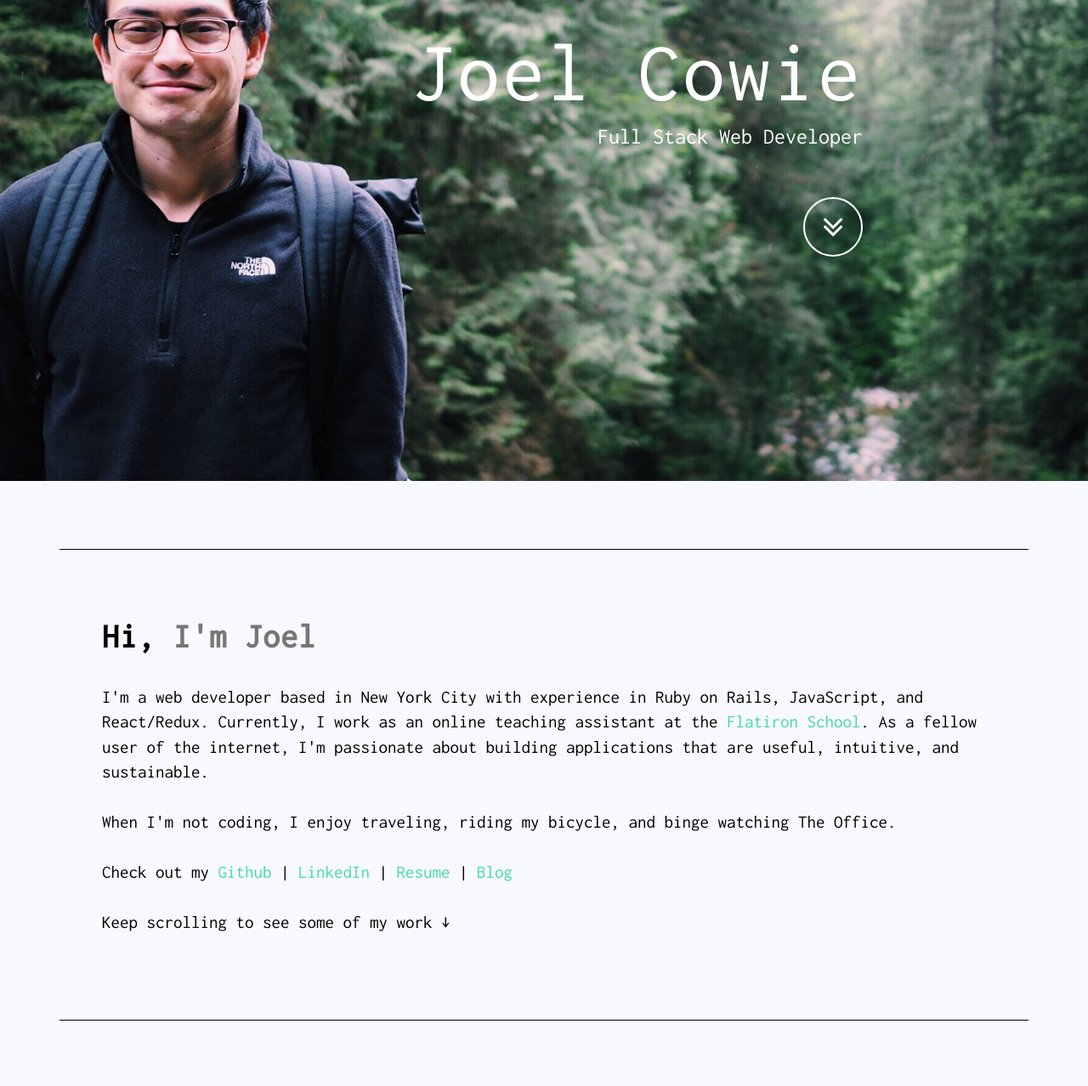
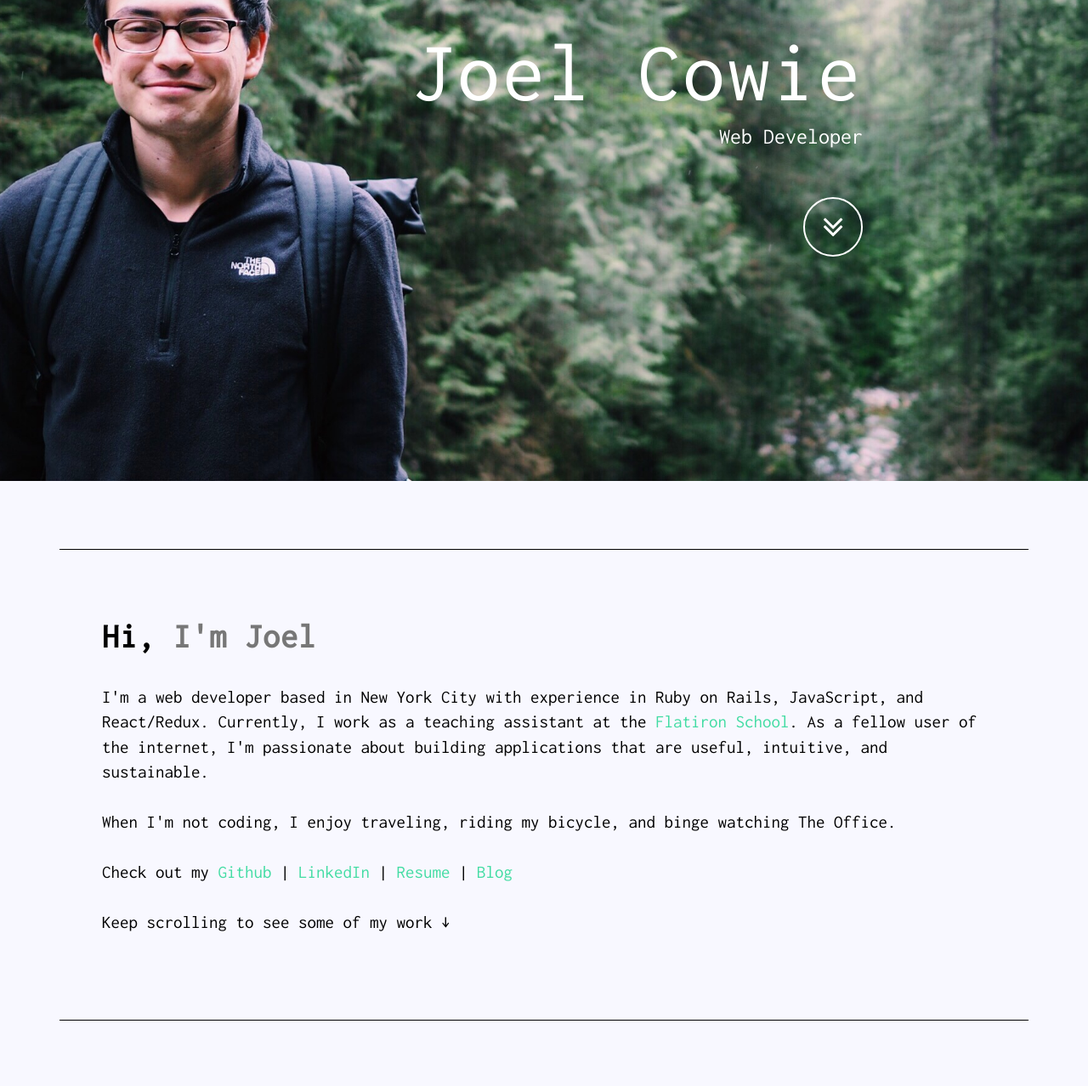
Before and after one commit to joelcowie/joelcowie.github.io, a website: page index.html in a window 1280 px wide. Shown: the part 234-1512 px from the top of the page at 85% size. Drawn offline with nearby package versions, Linux system fonts and the light colour scheme.

Commit message:
small updates

```diff
--- a/index.html
+++ b/index.html
@@ -75,7 +75,7 @@
                 <div class="row">
                     <div class="col-md-8 col-md-offset-2">
                         <h1 class="brand-heading">Joel Cowie</h1>
-                        <p class="intro-text">Full Stack Web Developer</p>
+                        <p class="intro-text">Web Developer</p>
                         <a href="#about" class="btn btn-circle page-scroll">
                             <i class="fa fa-angle-double-down animated"></i>
                         </a>
@@ -95,9 +95,9 @@
             <h2 class="featurette-heading">Hi,
                 <span class="text-muted">I'm Joel</span>
             </h2>
-            <p class="lead"> I'm a web developer based in New York City with experience in Ruby on Rails, JavaScript, and React/Redux. Currently, I work as an online teaching assistant at the <a href="https://flatironschool.com">Flatiron School</a>. As a fellow user of the internet, I'm passionate about building applications that are useful, intuitive, and sustainable. <br><br>
+            <p class="lead"> I'm a web developer based in New York City with experience in Ruby on Rails, JavaScript, and React/Redux. Currently, I work as a teaching assistant at the <a href="https://flatironschool.com">Flatiron School</a>. As a fellow user of the internet, I'm passionate about building applications that are useful, intuitive, and sustainable. <br><br>
             When I'm not coding, I enjoy traveling, riding my bicycle, and binge watching The Office. <br><br>
-            Check out my <a target="_blank" href="https://github.com/joelcowie">Github</a> | <a target="_blank" href="https://linkedin.com/in/joelcowie">LinkedIn</a> | <a target="_blank" href="Joel_Cowie_Resume.pdf">Resume</a> | <a href="https://joelscode.tumblr.com/">Blog</a>
+            Check out my <a target="_blank" href="https://github.com/joelcowie">Github</a> | <a target="_blank" href="https://linkedin.com/in/joelcowie">LinkedIn</a> | <a target="_blank" href="Joel_Cowie_Resume.pdf">Resume</a> | <a target="_blank" href="https://joelscode.tumblr.com/">Blog</a>
             <br><br>
             Keep scrolling to see some of my work &darr;
            </p>
```
